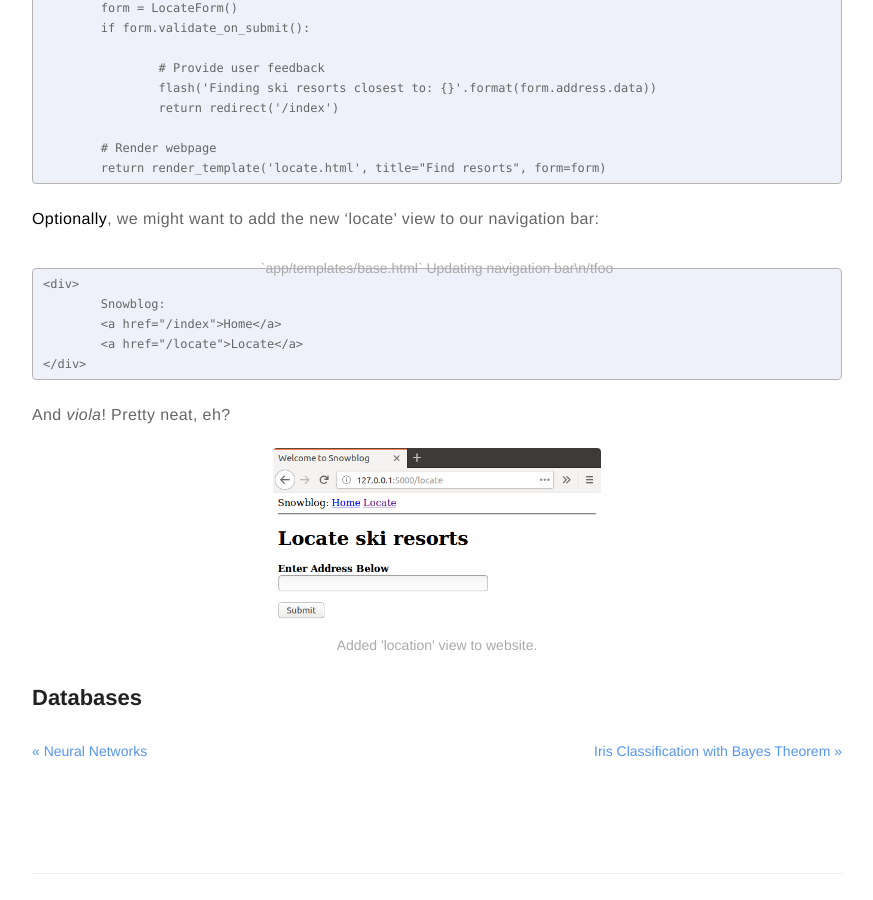
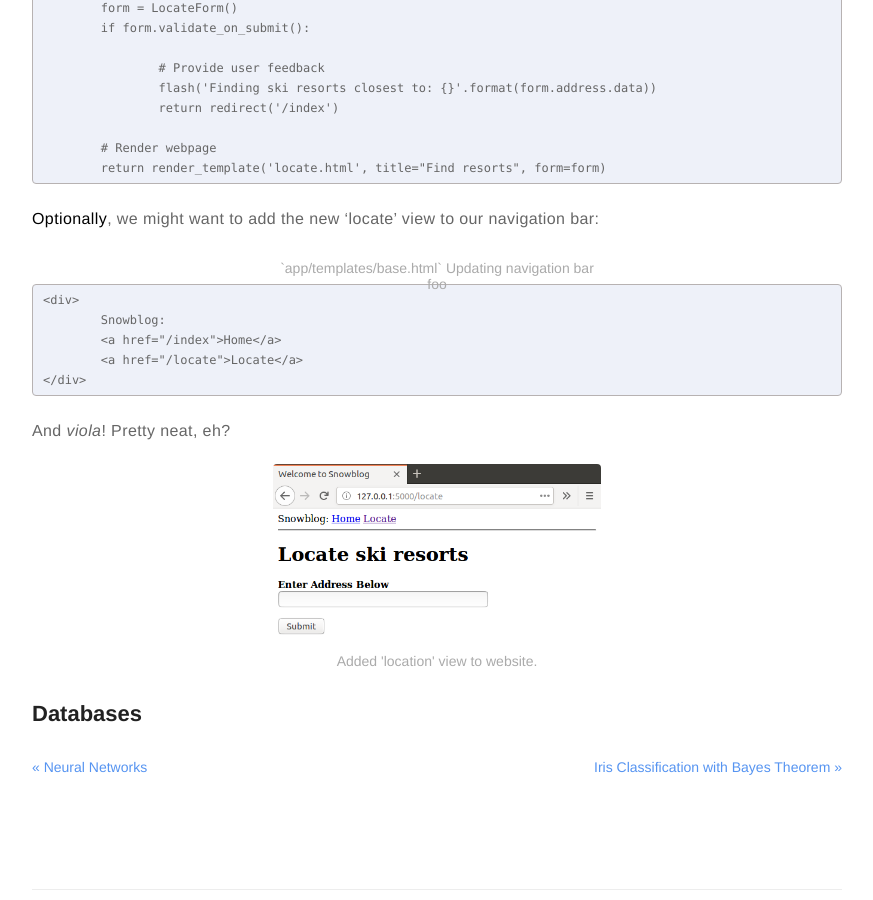
Before and after one commit to meccaLeccaHi/meccaLeccaHi.github.io, a Jekyll site: the page built from _posts/2018-11-08-web-apps-with-flask.md, in a window 1280 px wide and 900 px high, scrolled down 7652 px. Shown: the whole window, without its empty margins (203-1076 px from the left). Built offline with Jekyll 4.4.1, drawn with Linux system fonts in a browser that asks for light colours; comment, search, counter and statistics services are not loaded.

Commit message:
finishing post

````diff
--- a/_posts/2018-11-08-web-apps-with-flask.md
+++ b/_posts/2018-11-08-web-apps-with-flask.md
@@ -248,7 +248,7 @@ def locate():
 **Optionally**, we might want to add the new 'locate' view to our navigation bar:
 
 
-<figcaption>`app/templates/base.html` Updating navigation bar\n/tfoo</figcaption>
+<figcaption>`app/templates/base.html` Updating navigation bar<br>foo</figcaption>
 ```
 <div>
 	Snowblog:
````
